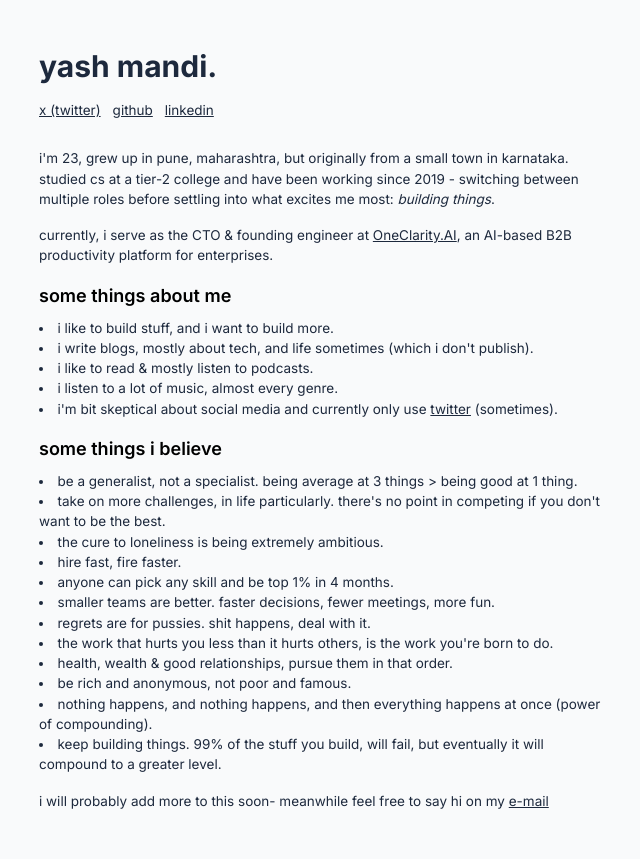
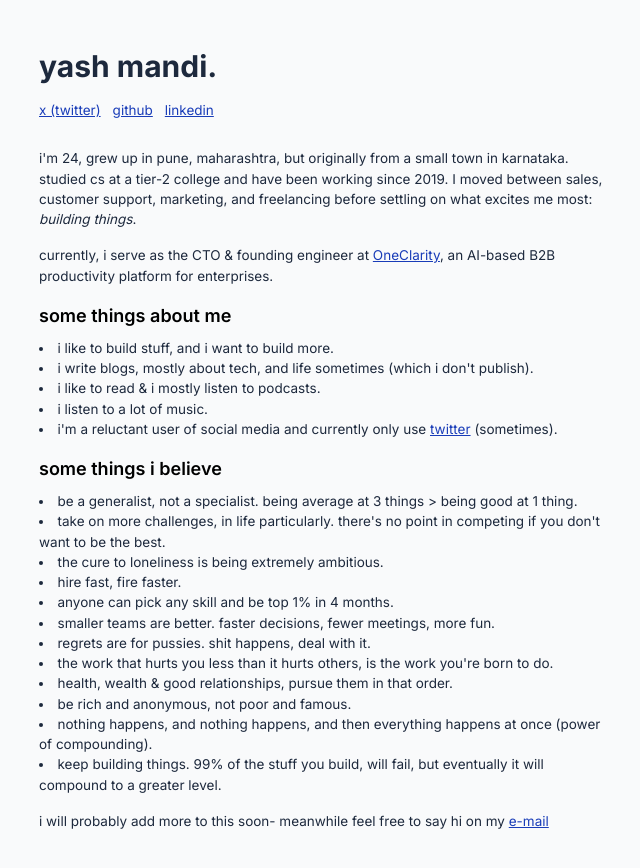
Before and after one commit to yashmandi/yashmandi.in, a Next.js app: page / in a window 1280 px wide. Shown: the top 868 px of the page, without its empty margins (313-953 px from the left). Built offline with nearby package versions, Linux system fonts and the light colour scheme.

Commit message:
updated content

```diff
--- a/src/app/layout.tsx
+++ b/src/app/layout.tsx
@@ -10,9 +10,6 @@ const inter = Inter({
 export const metadata: Metadata = {
   title: "yash mandi",
   description: "yash mandi - personal website",
-  icons: {
-    icon: "/yash-icon-circle.png", // path to your icon in the public folder
-  },
 };
 
 export default function RootLayout({
--- a/src/app/page.tsx
+++ b/src/app/page.tsx
@@ -1,5 +1,4 @@
 import Image from 'next/image'
-import yashIcon from './yash-icon.png'
 
 export default function Home() {
   return (
@@ -7,17 +6,18 @@ export default function Home() {
       <div className="max-w-xl mx-auto space-y-4 text-slate-800">
         <h1 className="text-3xl font-bold">yash mandi.</h1>
         <div className="space-x-3 flex mb-7">
+          <a href="https://x.com/yashmandi" target="_blank" className="underline text-blue-800 hover:no-underline">x (twitter)</a>
+          <a href="https://github.com/yashmandi" target="_blank" className="underline text-blue-800 hover:no-underline">github</a>
+          <a href="https://linkedin.com/in/yashmandi" target="_blank" className="underline text-blue-800 hover:no-underline">linkedin</a>
           {/* <a href="mailto:yash.mandi@oneclarity.ai" className="underline hover:no-underline">e-mail</a> */}
-          <a href="https://x.com/yashmandi" target="_blank" className="underline hover:no-underline">x (twitter)</a>
-          <a href="https://github.com/yashmandi" target="_blank" className="underline hover:no-underline">github</a>
-          <a href="https://linkedin.com/in/yashmandi" target="_blank" className="underline hover:no-underline">linkedin</a>
+          {/* <a href="mailto:yash.mandi@oneclarity.ai" className="underline hover:no-underline">30 mins meeting</a> */}
         </div>
         <p>
-          i'm 23, grew up in pune, maharashtra, but originally from a small town in karnataka.
-          studied cs at a tier-2 college and have been working since 2019 - switching between multiple roles before settling into what excites me most: <span className="italic">building things</span>.
+          i'm 24, grew up in pune, maharashtra, but originally from a small town in karnataka.
+          studied cs at a tier-2 college and have been working since 2019. I moved between sales, customer support, marketing, and freelancing before settling on what excites me most: <span className="italic">building things</span>.
         </p>
         <p>
-          currently, i serve as the CTO & founding engineer at <a href="https://www.oneclarity.ai" target="_blank" className="underline hover:no-underline">OneClarity.AI</a>, an AI-based B2B productivity platform for enterprises.
+          currently, i serve as the CTO & founding engineer at <a href="https://www.oneclarity.ai" target="_blank" className="underline text-blue-800 hover:no-underline">OneClarity</a>, an AI-based B2B productivity platform for enterprises.
         </p>
 
         <section>
@@ -25,10 +25,10 @@ export default function Home() {
           <ul className="list-disc list-inside">
             <li>i like to build stuff, and i want to build more.</li>
             <li>i write blogs, mostly about tech, and life sometimes (which i don't publish).</li>
-            <li>i like to read & mostly listen to podcasts.</li>
+            <li>i like to read & i mostly listen to podcasts.</li>
             {/* <li>fitness & consistency are important to me because i believe in taking care of myself.</li> */}
-            <li>i listen to a lot of music, almost every genre.</li>
-            <li>i'm bit skeptical about social media and currently only use <a href="https://x.com/yashmandi" target="_blank" className="underline hover:no-underline">twitter</a> (sometimes).</li>
+            <li>i listen to a lot of music.</li>
+            <li>i'm a reluctant user of social media and currently only use <a href="https://x.com/yashmandi" target="_blank" className="underline text-blue-800 hover:no-underline">twitter</a> (sometimes).</li>
           </ul>
         </section>
 
@@ -52,7 +52,7 @@ export default function Home() {
 
         <p>
           i will probably add more to this soon- meanwhile feel free to say hi on my{" "}
-          <a href="mailto:yash.mandi@oneclarity.ai" className="underline hover:no-underline">e-mail</a>
+          <a href="mailto:yash.mandi@oneclarity.ai" className="underline text-blue-800 hover:no-underline">e-mail</a>
         </p>
       </div>
     </main>
```
